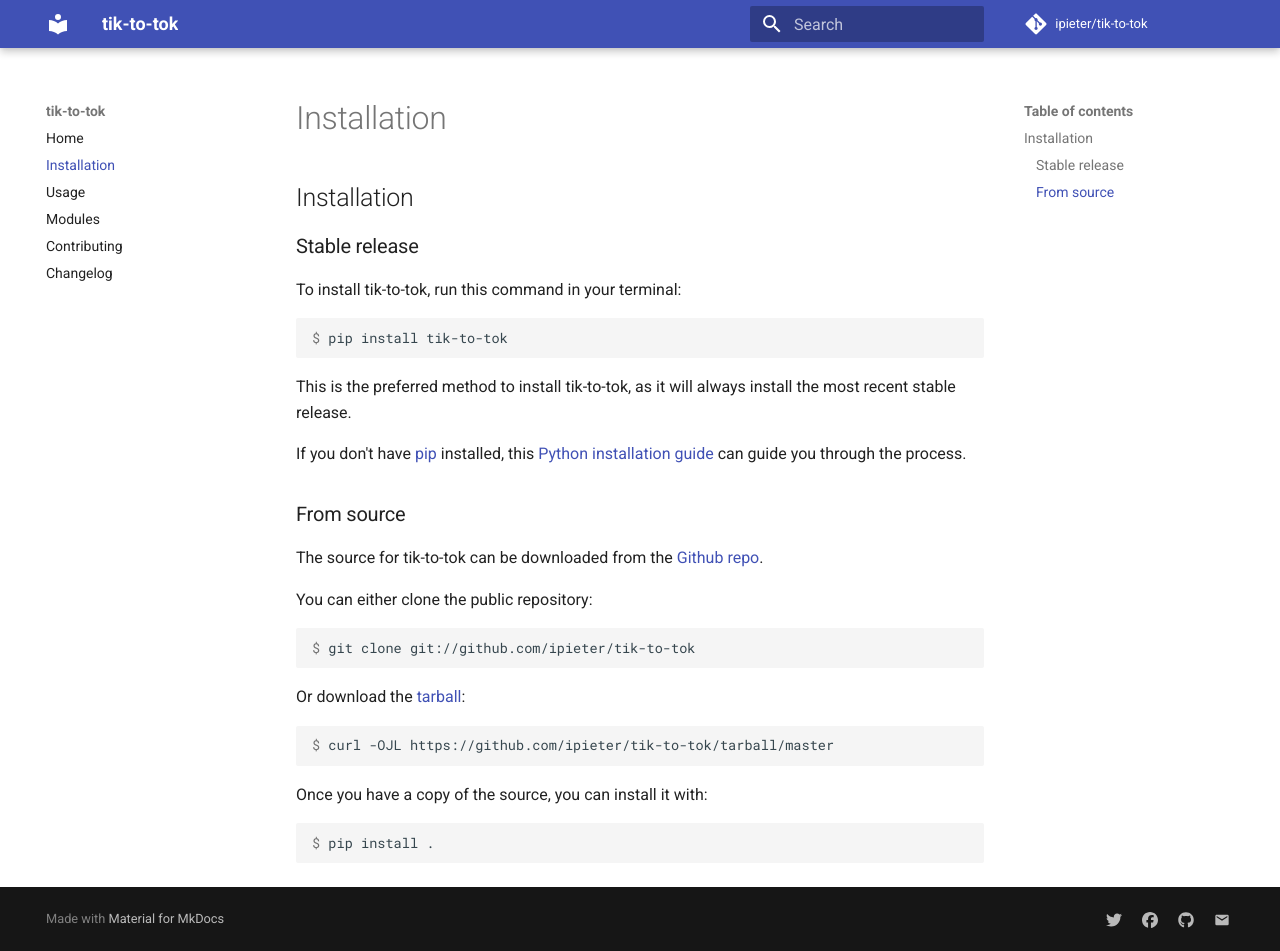
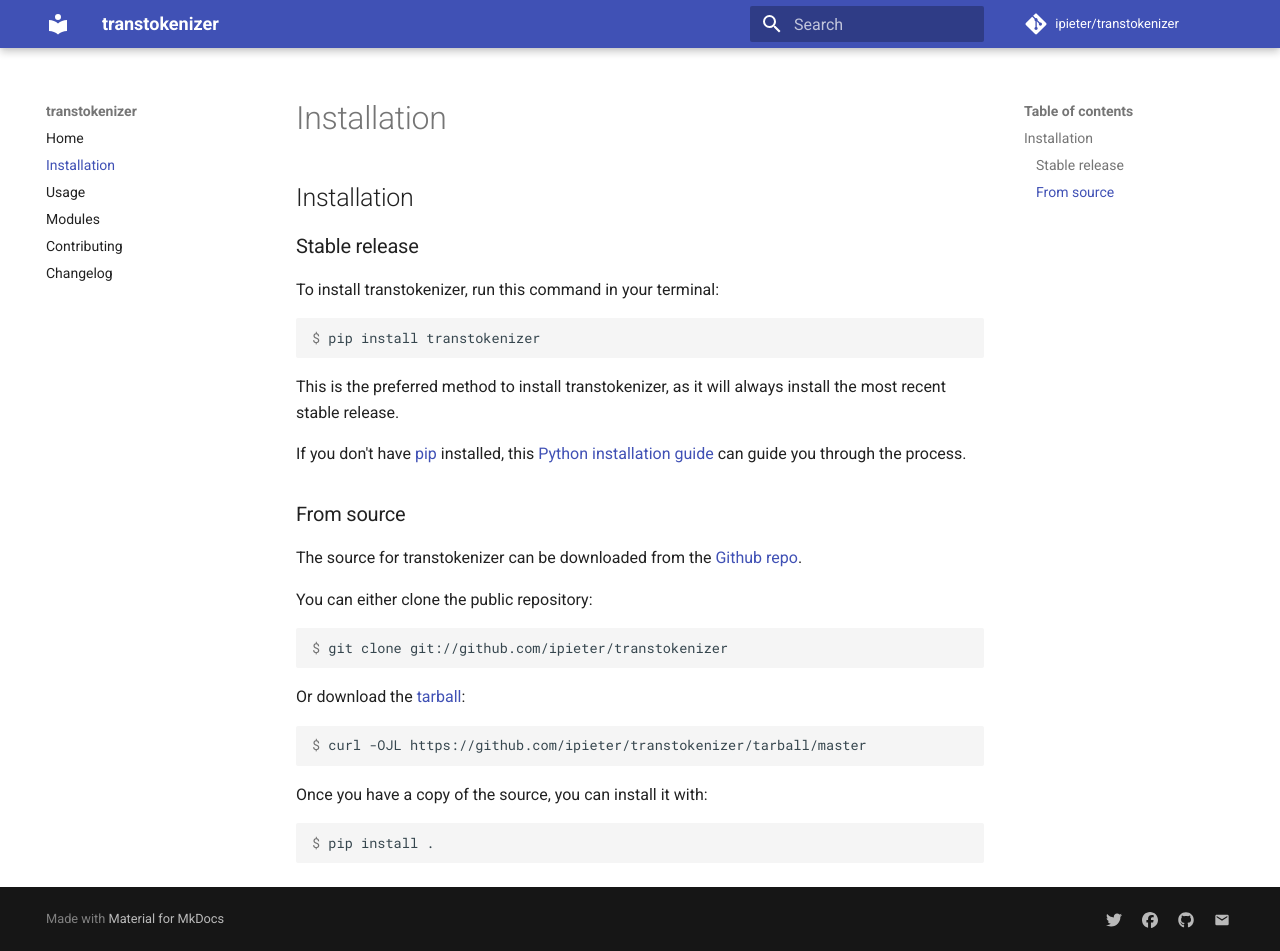
Before and after one commit to LAGoM-NLP/transtokenizer, an MkDocs documentation site: the page built from docs/installation.md, in a window 1280 px wide and 951 px high. Built offline with MkDocs 1.6.1 and Material for MkDocs 9.7.7, drawn with Linux system fonts in a browser that asks for light colours; comment, search, counter and statistics services are not loaded.

Commit message:
Renamed package to transtokenizer

````diff
--- a/docs/installation.md
+++ b/docs/installation.md
@@ -2,33 +2,33 @@
 
 ## Stable release
 
-To install tik-to-tok, run this command in your
+To install transtokenizer, run this command in your
 terminal:
 
 ``` console
-$ pip install tik-to-tok
+$ pip install transtokenizer
 ```
 
-This is the preferred method to install tik-to-tok, as it will always install the most recent stable release.
+This is the preferred method to install transtokenizer, as it will always install the most recent stable release.
 
 If you don't have [pip][] installed, this [Python installation guide][]
 can guide you through the process.
 
 ## From source
 
-The source for tik-to-tok can be downloaded from
+The source for transtokenizer can be downloaded from
 the [Github repo][].
 
 You can either clone the public repository:
 
 ``` console
-$ git clone git://github.com/ipieter/tik-to-tok
+$ git clone git://github.com/ipieter/transtokenizer
 ```
 
 Or download the [tarball][]:
 
 ``` console
-$ curl -OJL https://github.com/ipieter/tik-to-tok/tarball/master
+$ curl -OJL https://github.com/ipieter/transtokenizer/tarball/master
 ```
 
 Once you have a copy of the source, you can install it with:
--- a/mkdocs.yml
+++ b/mkdocs.yml
@@ -1,7 +1,7 @@
-site_name: tik-to-tok
-site_url: https://ipieter.github.io/tik-to-tok
-repo_url: https://github.com/ipieter/tik-to-tok
-repo_name: ipieter/tik-to-tok
+site_name: transtokenizer
+site_url: https://ipieter.github.io/transtokenizer
+repo_url: https://github.com/ipieter/transtokenizer
+repo_name: ipieter/transtokenizer
 #strict: true
 nav:
   - Home: index.md
@@ -51,7 +51,7 @@ plugins:
       lang: en
   - mkdocstrings:
       watch:
-        - tik-to-tok
+        - transtokenizer
 extra:
   social:
     - icon: fontawesome/brands/twitter
@@ -63,7 +63,7 @@ extra:
       link: https://github.com/waynerv/cookiecutter-pypackage
       name: Facebook
     - icon: fontawesome/brands/github
-      link: https://github.com/ipieter/tik-to-tok
+      link: https://github.com/ipieter/transtokenizer
       name: Github
     - icon: material/email
       link: "mailto:pieter.delobelle@kuleuven.be"
--- a/pyproject.toml
+++ b/pyproject.toml
@@ -1,8 +1,8 @@
 [tool]
 [tool.poetry]
-name = "tik-to-tok"
+name = "transtokenizer"
 version = "0.1.0"
-homepage = "https://github.com/ipieter/tik-to-tok"
+homepage = "https://github.com/ipieter/transtokenizer"
 description = "Token translation for language models."
 authors = ["Pieter Delobelle <pieter.delobelle@kuleuven.be>"]
 readme = "README.md"
@@ -19,7 +19,7 @@ classifiers=[
     'Programming Language :: Python :: 3.9',
 ]
 packages = [
-    { include = "tiktotok" },
+    { include = "transtokenizer" },
     { include = "tests", format = "sdist" },
 ]
 
--- a/tiktotok/__init__.py
+++ b/transtokenizer/__init__.py
@@ -1,4 +1,4 @@
-"""Top-level package for tik-to-tok."""
+"""Top-level package for transtokenizer."""
 
 __author__ = """Pieter Delobelle"""
 __email__ = 'pieter.delobelle@kuleuven.be'
````
Also changed, not shown: CONTRIBUTING.md (+9 -9 lines), README.md (+9 -9 lines), docs/api.md (+1 -1 lines), docs/usage.md (+2 -2 lines), setup.cfg (+5 -5 lines), 5 other files.
